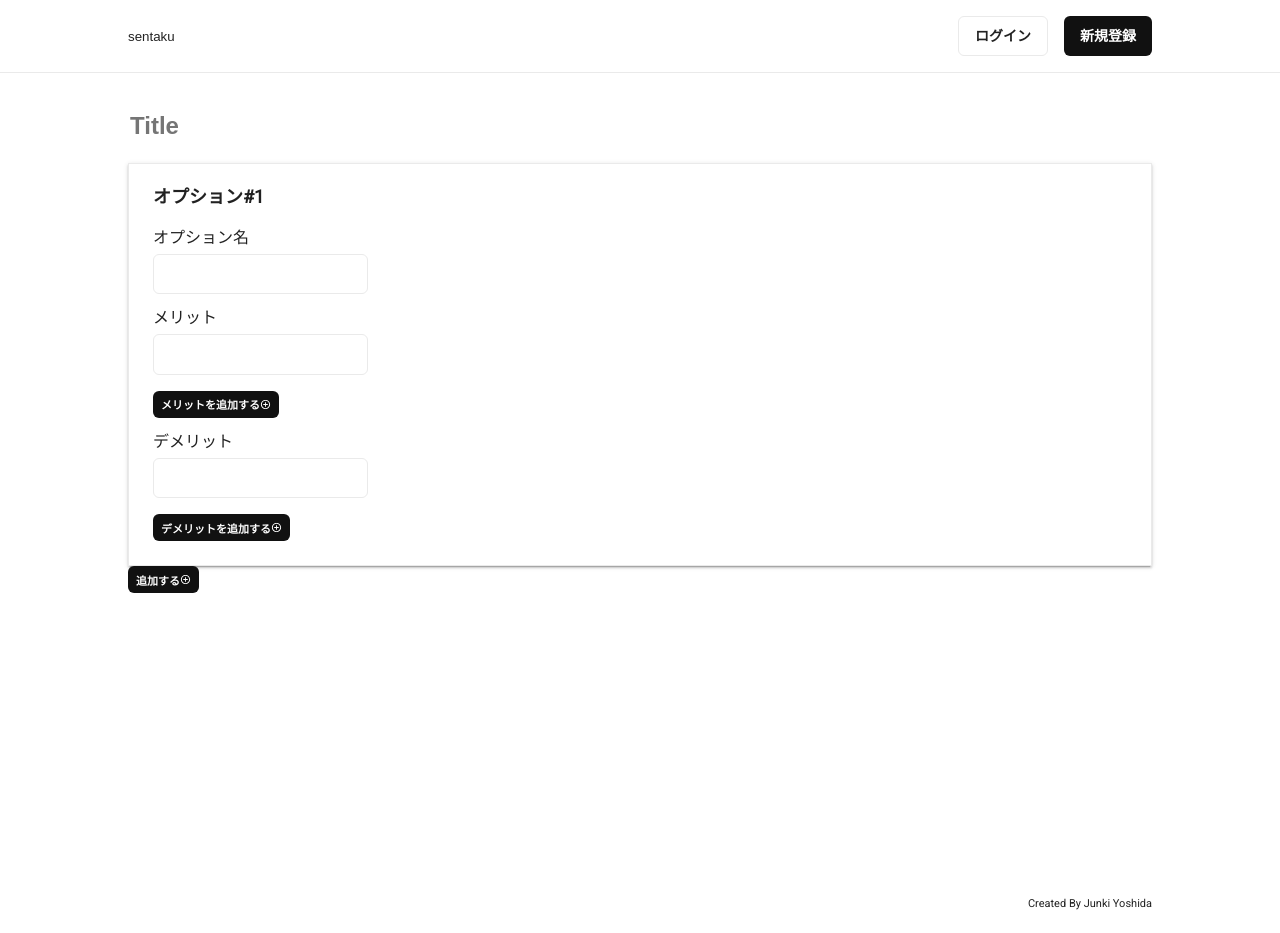
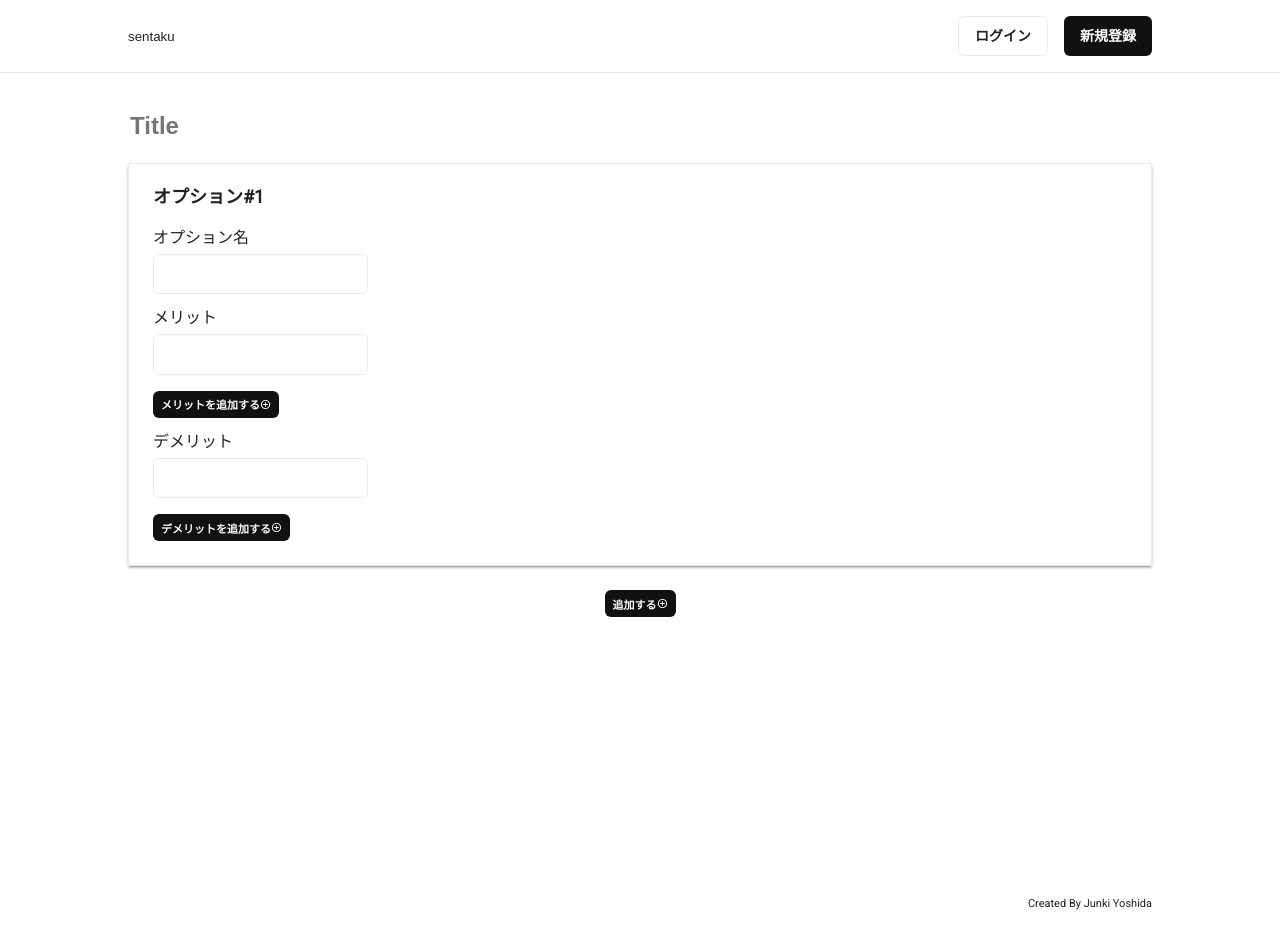
Before and after one commit to j9141997/sentaku, a Next.js app: page /articles/new in a window 1280 px wide. Built offline with nearby package versions, Linux system fonts and the light colour scheme; no server answers.

Commit message:
feat: design

```diff
--- a/src/components/organism/ArticleForm.tsx
+++ b/src/components/organism/ArticleForm.tsx
@@ -41,7 +41,7 @@ export const ArticleForm: FC<Props> = ({
             <TableFieldSet columns={meritColumns}>
               {(object.merits || ([''] as Array<string>)).map(
                 (merit: string, i: number) => (
-                  <tr>
+                  <tr key={`merit-${i}`}>
                     <td>
                       <Input />
                     </td>
@@ -62,7 +62,7 @@ export const ArticleForm: FC<Props> = ({
             <TableFieldSet columns={demeritColumns}>
               {(object.demerits || ([''] as Array<string>)).map(
                 (demerits: string, i: number) => (
-                  <tr>
+                  <tr key={`demerit-${i}`}>
                     <td>
                       <Input />
                     </td>
@@ -83,10 +83,12 @@ export const ArticleForm: FC<Props> = ({
           </InputGroup>
         </StyledPanel>
       ))}
-      <PrimaryButton size="s" data-type="options" onClick={onClickAddRow}>
-        追加する
-        <Icon name="MdAddCircleOutline" />
-      </PrimaryButton>
+      <ButtonWrapper>
+        <PrimaryButton size="s" data-type="options" onClick={onClickAddRow}>
+          追加する
+          <Icon name="MdAddCircleOutline" />
+        </PrimaryButton>
+      </ButtonWrapper>
     </Wrapper>
   )
 }
@@ -110,3 +112,7 @@ const InputGroup = styled.div<{ themes: Theme }>(({ themes }) => {
     margin: ${size.pxToRem(size.space.S)} 0 0;
   `
 })
+
+const ButtonWrapper = styled.div`
+  text-align: center;
+`
```
